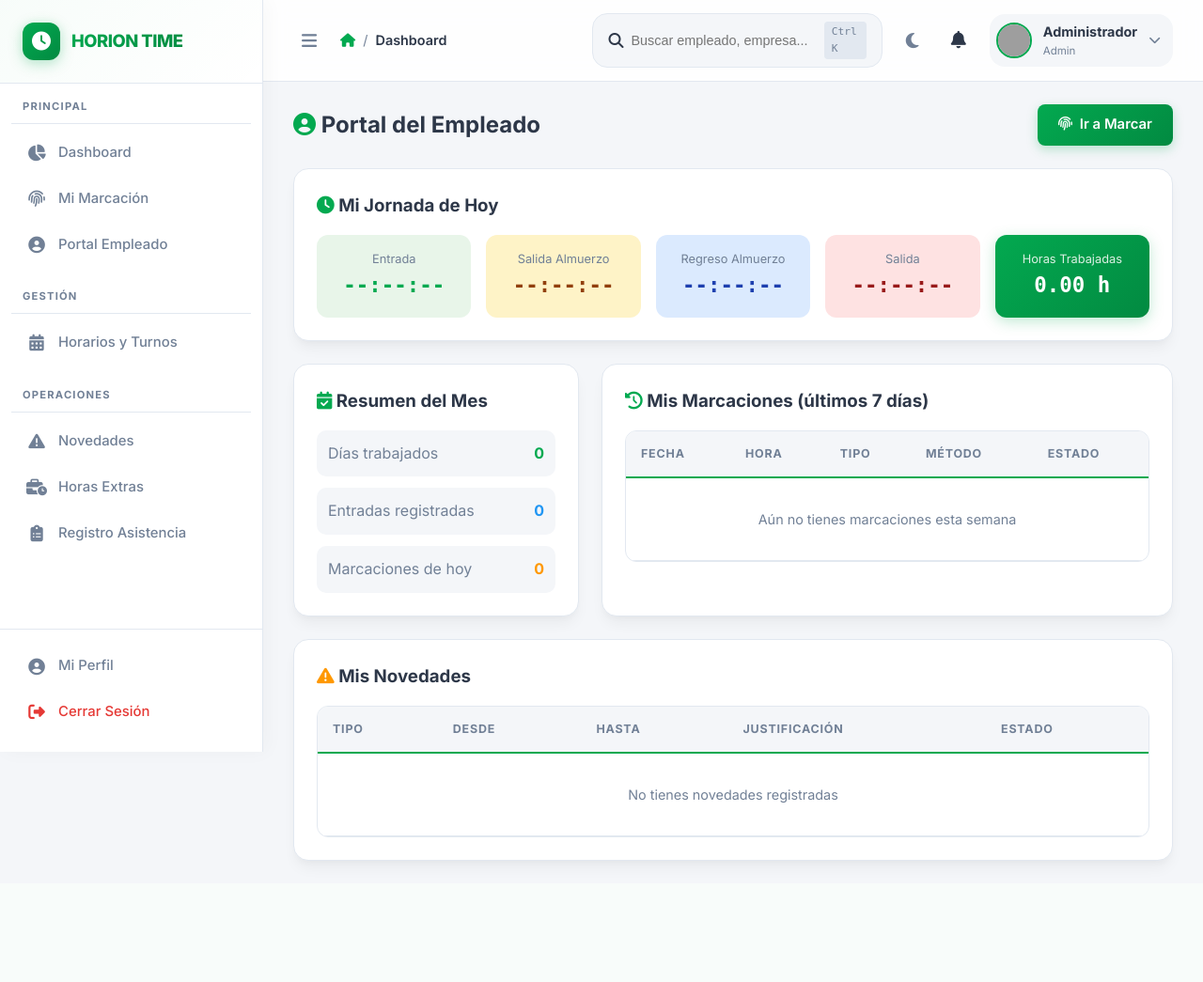
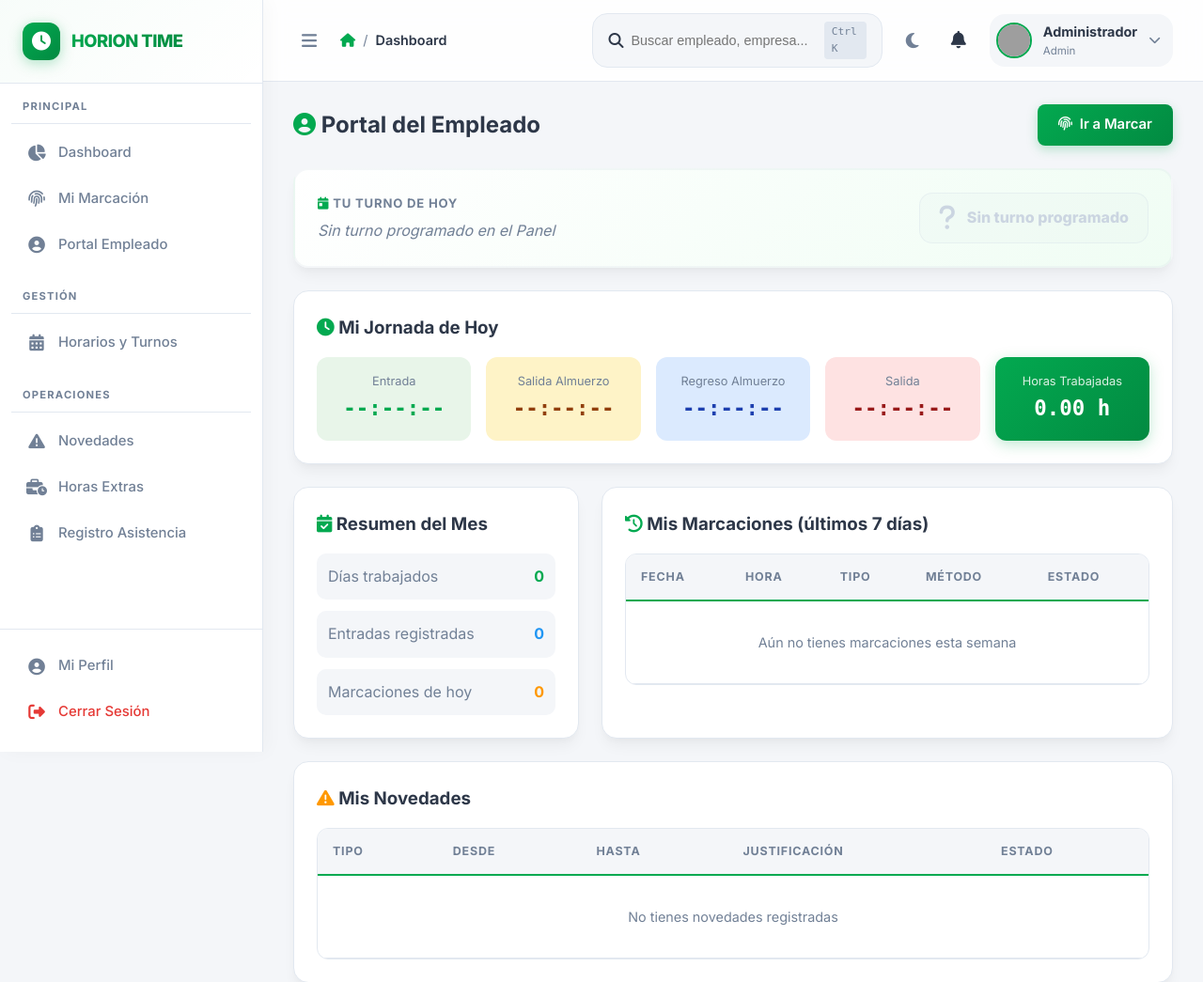
Before and after one commit to horacioquijano/horion-time, a PHP site: page /horion-time/app/Views/portal/index.php in a window 1280 px wide. Shown: the top 1045 px of the page at 94% size. Before the commit the page ends 922 px from the top, so only its background shows below. Run offline with PHP 8.4, Linux system fonts and the light colour scheme; grey boxes are pictures that could not be loaded.

Commit message:
Add today's shift and semaphore display

```diff
--- a/app/Views/portal/index.php
+++ b/app/Views/portal/index.php
@@ -5,6 +5,8 @@ $marcaciones_hoy = $marcaciones_hoy ?? [];
 $marcaciones_semana = $marcaciones_semana ?? [];
 $mis_novedades = $mis_novedades ?? [];
 $resumen_mensual = $resumen_mensual ?? ['dias_trabajados' => 0, 'total_entradas' => 0];
+$turno_hoy = $turno_hoy ?? null;
+$semaforo = $semaforo ?? ['clave'=>'sin_turno','label'=>'Sin turno programado','color'=>'#cbd5e1','icon'=>'question','diff'=>null];
 $tipos = ['entrada' => '🟢 Entrada', 'salida_almuerzo' => '🍽️ Salida Alm.', 'regreso_almuerzo' => '🍽️ Regreso Alm.', 'salida' => '🔴 Salida'];
 ?>
 
@@ -13,6 +15,47 @@ $tipos = ['entrada' => '🟢 Entrada', 'salida_almuerzo' => '🍽️ Salida Alm.
         <i class="fas fa-user-circle" style="color:var(--primary);"></i> Portal del Empleado
     </h2>
     <a href="/horion-time/public/asistencia/marcar" class="btn btn-primary"><i class="fas fa-fingerprint"></i> Ir a Marcar</a>
+</div>
+
+<!-- ===== FASE G: MI TURNO DE HOY ===== -->
+<div class="card-3d" style="margin-bottom:24px;background:linear-gradient(135deg, #ffffff, #f0fdf4);border:2px solid <?= htmlspecialchars($semaforo['color']) ?>33;">
+    <div style="display:flex;justify-content:space-between;align-items:center;flex-wrap:wrap;gap:14px;">
+        <div style="flex:1;min-width:240px;">
+            <div style="font-size:.82rem;color:var(--text-muted);font-weight:700;text-transform:uppercase;letter-spacing:.8px;margin-bottom:6px;">
+                <i class="fas fa-calendar-day" style="color:var(--primary);"></i> Tu turno de hoy
+            </div>
+            <?php if ($turno_hoy): ?>
+                <div style="display:flex;align-items:center;gap:10px;margin-bottom:6px;">
+                    <span style="display:inline-flex;align-items:center;justify-content:center;width:42px;height:42px;border-radius:10px;font-weight:900;color:#fff;font-size:1.1rem;background:<?= htmlspecialchars($turno_hoy['color'] ?? '#64748b') ?>;box-shadow:0 4px 12px <?= htmlspecialchars($turno_hoy['color'] ?? '#64748b') ?>44;">
+                        <?= htmlspecialchars($turno_hoy['codigo']) ?>
+                    </span>
+                    <div>
+                        <div style="font-weight:800;font-size:1.05rem;"><?= htmlspecialchars($turno_hoy['turno_nombre'] ?? '') ?></div>
+                        <div style="color:var(--text-muted);font-size:.85rem;font-family:monospace;font-weight:600;">
+                            <?= $turno_hoy['hora_entrada'] ? substr($turno_hoy['hora_entrada'],0,5) . ' – ' . substr($turno_hoy['hora_salida'],0,5) : 'Sin horario' ?>
+                            · <?= (float)$turno_hoy['horas_trabajadas'] ?> h
+                        </div>
+                    </div>
+                </div>
+                <?php if (!empty($turno_hoy['servicio'])): ?>
+                    <div style="font-size:.8rem;color:var(--text-muted);margin-top:4px;">📍 <?= htmlspecialchars($turno_hoy['servicio']) ?></div>
+                <?php endif; ?>
+            <?php else: ?>
+                <div style="color:var(--text-muted);font-style:italic;">Sin turno programado en el Panel</div>
+            <?php endif; ?>
+        </div>
+        <div style="display:flex;align-items:center;gap:12px;padding:12px 20px;border-radius:14px;background:<?= htmlspecialchars($semaforo['color']) ?>15;border:1.5px solid <?= htmlspecialchars($semaforo['color']) ?>44;">
+            <i class="fas fa-<?= $semaforo['icon'] ?>" style="font-size:1.8rem;color:<?= htmlspecialchars($semaforo['color']) ?>;"></i>
+            <div>
+                <div style="font-weight:800;color:<?= htmlspecialchars($semaforo['color']) ?>;font-size:1rem;"><?= htmlspecialchars($semaforo['label']) ?></div>
+                <?php if ($semaforo['diff'] !== null): ?>
+                <div style="font-size:.78rem;color:var(--text-muted);">
+                    <?= $semaforo['diff'] > 0 ? '+' . $semaforo['diff'] . ' min vs programado' : ($semaforo['diff'] < 0 ? $semaforo['diff'] . ' min (temprano)' : 'En tu hora exacta') ?>
+                </div>
+                <?php endif; ?>
+            </div>
+        </div>
+    </div>
 </div>
 
 <div class="card-3d" style="margin-bottom:24px;">
@@ -34,7 +77,7 @@ $tipos = ['entrada' => '🟢 Entrada', 'salida_almuerzo' => '🍽️ Salida Alm.
             <div style="font-size:.8rem;color:var(--text-muted);">Salida</div>
             <div style="font-size:1.4rem;font-weight:800;color:#991b1b;font-family:monospace;"><?= htmlspecialchars($jornada['salida'] ?? '--:--:--') ?></div>
         </div>
-        <div style="background:linear-gradient(135deg,var(--primary),var(--primary-dark));padding:16px;border-radius:12px;text-align:center;color:#fff;box-shadow:0 4px 15px var(--primary-glow);">
+        <div style="background:linear-gradient(135deg,var(--primary),var(--primary-dark));padding:16px;border-radius:12px;text-align:center;color:#fff;box-shadow:0 4px 15px rgba(3,169,80,.25);">
             <div style="font-size:.8rem;opacity:.85;">Horas Trabajadas</div>
             <div style="font-size:1.4rem;font-weight:800;font-family:monospace;"><?= number_format((float)$horas_trabajadas, 2) ?> h</div>
         </div>
```
